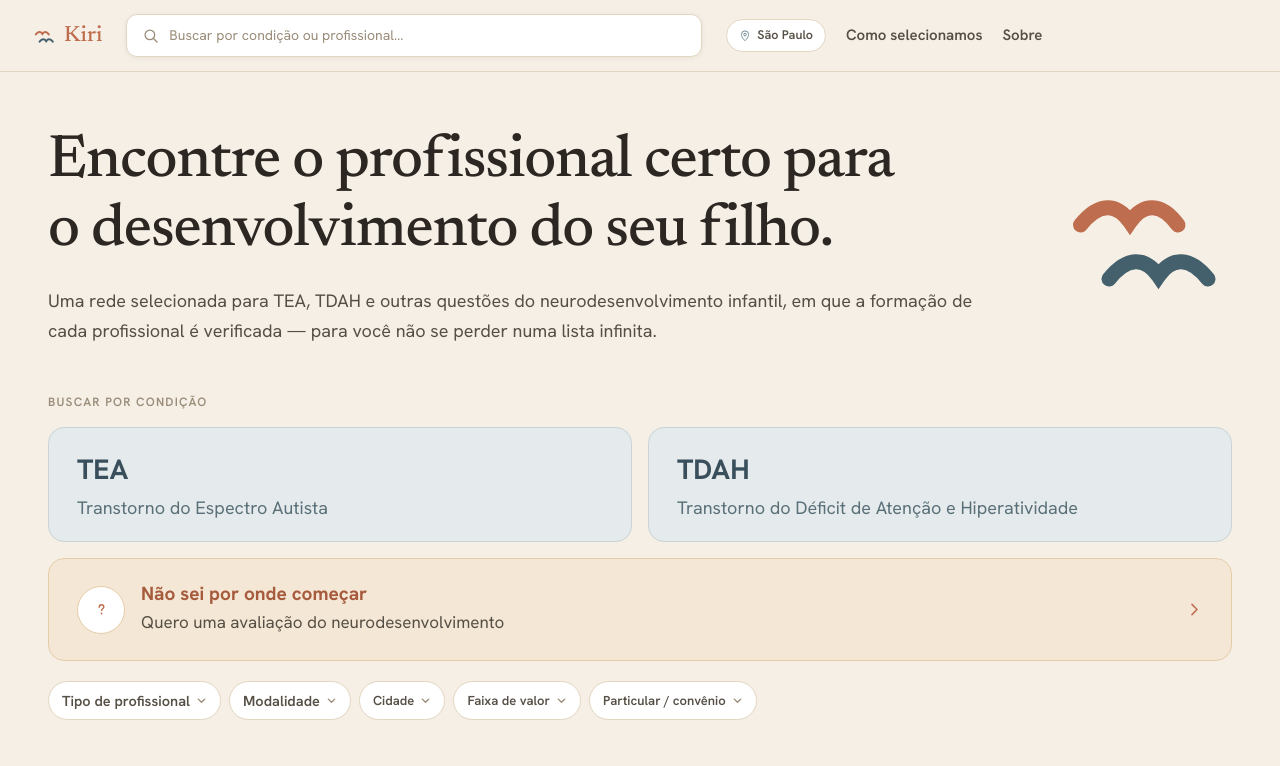
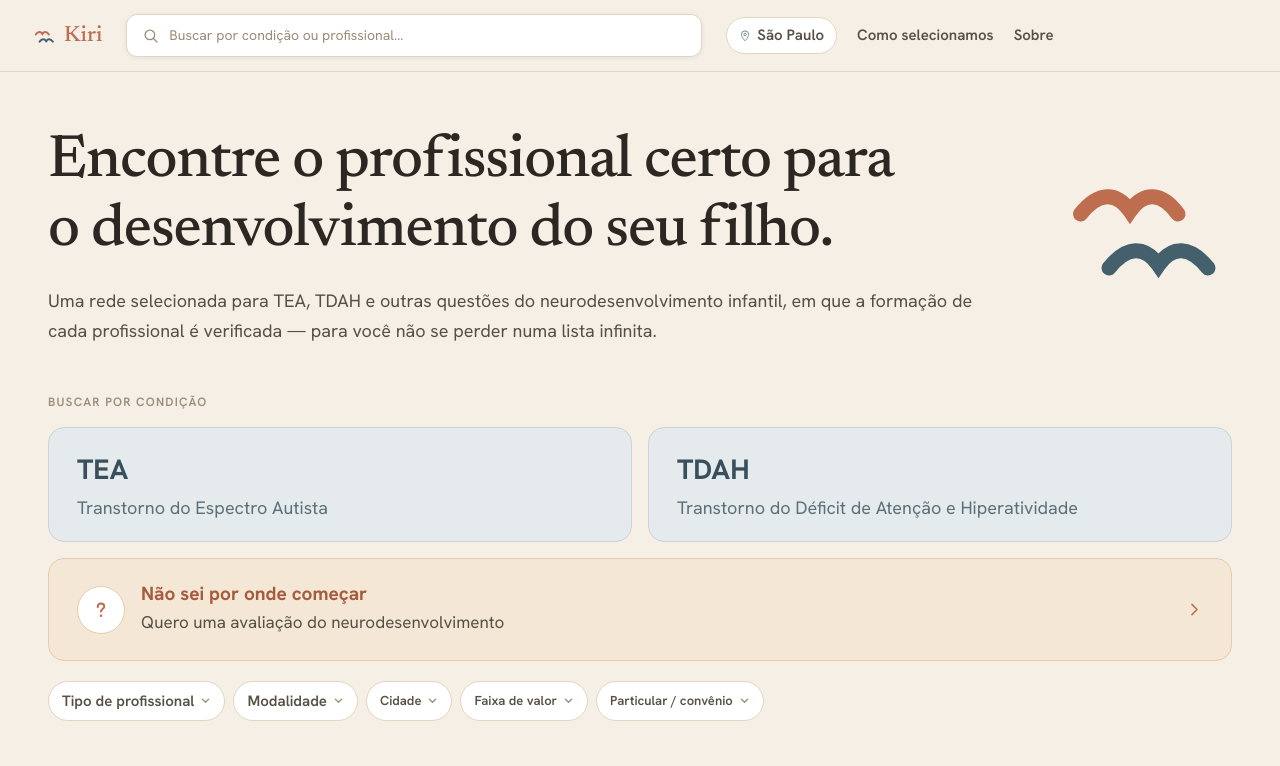
Before and after one commit to kirisaude/kiri-site, a Next.js app: page / in a window 1280 px wide. Shown: the top 766 px of the page. Built offline with nearby package versions, Linux system fonts and the light colour scheme.

Commit message:
Ajustes nav, logo alinhada ao topo, interrogação maior, filtros tamanho nav

```diff
--- a/src/app/page.tsx
+++ b/src/app/page.tsx
@@ -86,7 +86,7 @@ export default function Home() {
                 <path d="M10 18 C10 18 16 12 16 7.5 A6 6 0 1 0 4 7.5 C4 12 10 18 10 18 Z" stroke="#6E8893" strokeWidth="1.6" strokeLinejoin="round" />
                 <circle cx="10" cy="7.6" r="2.1" stroke="#6E8893" strokeWidth="1.6" />
               </svg>
-              <span className="text-[12px] md:text-[12.5px] font-semibold text-cinza-texto">São Paulo</span>
+              <span className="text-[13px] md:text-[15px] font-semibold text-cinza-texto">São Paulo</span>
             </button>
             <Link href="/como-selecionamos" className="hidden md:block text-[15px] font-semibold text-cinza-texto hover:text-carvao transition-colors no-underline">
               Como selecionamos
@@ -141,7 +141,7 @@ export default function Home() {
           </div>
 
           {/* Pássaros — desktop only */}
-          <div className="hidden md:flex flex-none items-center justify-center self-stretch" style={{ minWidth: 180 }}>
+          <div className="hidden md:flex flex-none items-start justify-center self-start pt-2" style={{ minWidth: 180 }}>
             <KiriLogo size={180} />
           </div>
         </div>
@@ -189,7 +189,11 @@ export default function Home() {
             className="flex items-center gap-4 mt-3 md:mt-4 bg-wash-quente border border-borda-quente rounded-[13px] md:rounded-[16px] px-4 md:px-7 py-4 md:py-6 cursor-pointer no-underline transition-all hover:shadow-[0_4px_16px_-8px_rgba(160,90,40,0.25)]"
           >
             <div className="w-9 h-9 md:w-12 md:h-12 rounded-full flex-shrink-0 bg-white border border-borda-quente flex items-center justify-center">
-              <svg width="17" height="17" viewBox="0 0 20 20" fill="none">
+              <svg width="17" height="17" viewBox="0 0 20 20" fill="none" className="md:hidden">
+                <path d="M7.3 7.4 C7.3 5.6 8.5 4.5 10 4.5 C11.6 4.5 12.7 5.6 12.7 7 C12.7 9.3 10 9 10 11.3" stroke="#BE6E4E" strokeWidth="1.7" strokeLinecap="round" />
+                <circle cx="10" cy="14.7" r="1.05" fill="#BE6E4E" />
+              </svg>
+              <svg width="24" height="24" viewBox="0 0 20 20" fill="none" className="hidden md:block">
                 <path d="M7.3 7.4 C7.3 5.6 8.5 4.5 10 4.5 C11.6 4.5 12.7 5.6 12.7 7 C12.7 9.3 10 9 10 11.3" stroke="#BE6E4E" strokeWidth="1.7" strokeLinecap="round" />
                 <circle cx="10" cy="14.7" r="1.05" fill="#BE6E4E" />
               </svg>
@@ -217,7 +221,7 @@ export default function Home() {
               activeProfissao ? "bg-ardosia-escura border-ardosia text-white" : "bg-white border-linha text-cinza-texto"
             }`}
           >
-            <span className="text-[13px] md:text-[14.5px] font-semibold whitespace-nowrap">
+            <span className="text-[13px] md:text-[15px] font-semibold whitespace-nowrap">
               {activeProfissao ? activeProfissao.split(" ")[0] : "Tipo de profissional"}
             </span>
             {activeProfissao ? (
@@ -234,7 +238,7 @@ export default function Home() {
               activeModalidade ? "bg-ardosia-escura border-ardosia text-white" : "bg-white border-linha text-cinza-texto"
             }`}
           >
-            <span className="text-[13px] md:text-[14.5px] font-semibold whitespace-nowrap">
+            <span className="text-[13px] md:text-[15px] font-semibold whitespace-nowrap">
               {activeModalidade ? modalidadeCurta(activeModalidade) : "Modalidade"}
             </span>
             {activeModalidade ? (
```
